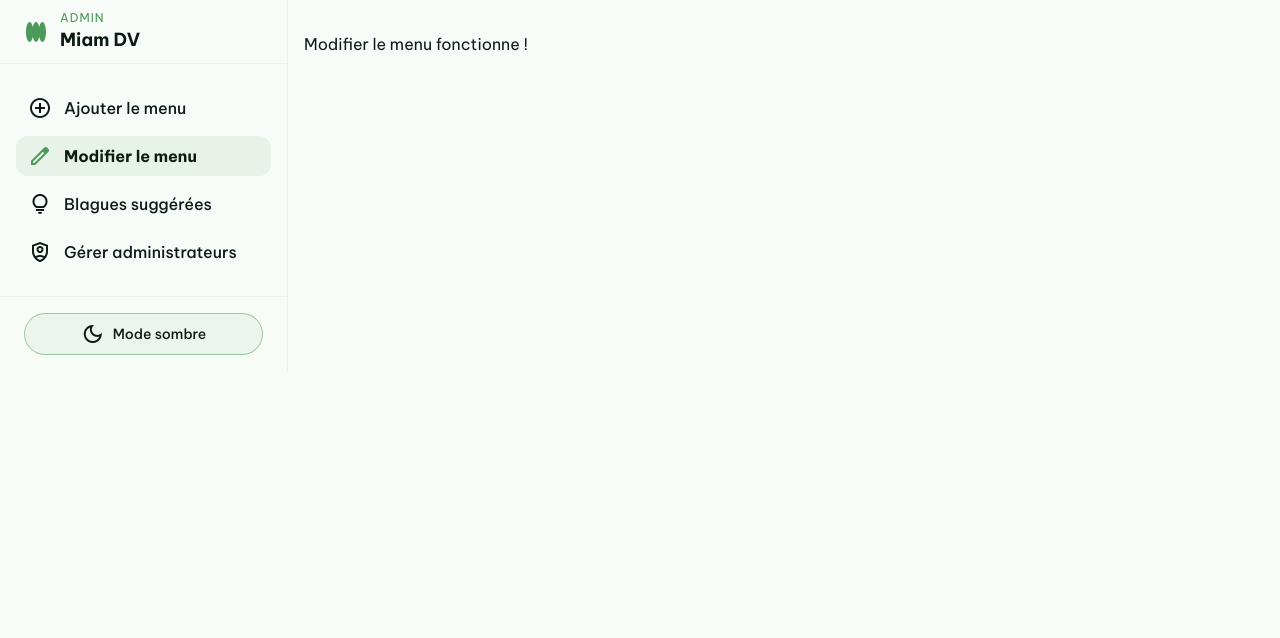
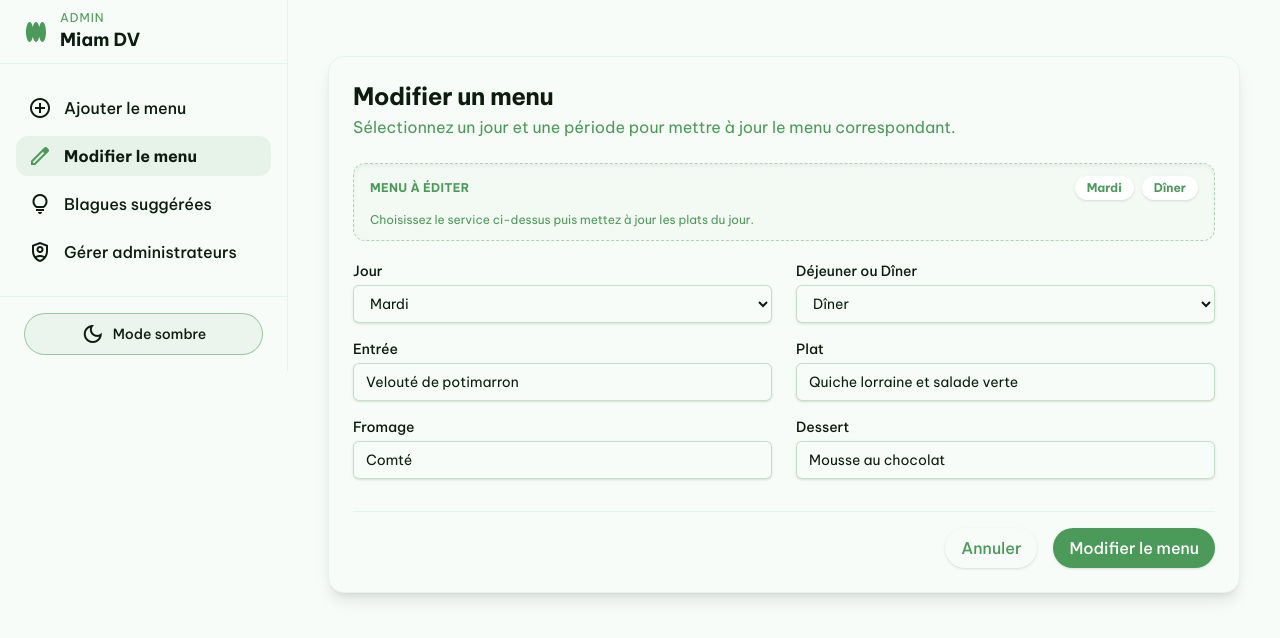
Before and after one commit to Diogo444/Miam-DV, an Angular app: page /admin/modifier-menu in a window 1280 px wide. Shown: the top 638 px of the page. Built offline with nearby package versions, Linux system fonts and the light colour scheme; sample sign-in values are in the browser's storage.

Commit message:
Ajout de l'api pour les proverbes et de suppresion complete fin de la semaine

```diff
--- a/src/app/components/admin/edit-menu/edit-menu.html
+++ b/src/app/components/admin/edit-menu/edit-menu.html
@@ -1 +1,149 @@
-<p>Modifier le menu fonctionne !</p>
+<div class="flex flex-1 flex-col w-full">
+  <main class="flex-1 p-6">
+    <div
+      class="flex flex-col items-stretch justify-start rounded-xl border border-primary-light bg-background-light shadow-lg dark:border-primary/20 dark:bg-background-dark/50"
+    >
+      <div class="flex w-full flex-col items-stretch justify-center p-6">
+        <div class="mb-6">
+          <h2 class="text-2xl font-bold leading-tight tracking-[-0.015em]">Modifier un menu</h2>
+          <p class="mt-1 text-base font-normal leading-normal text-text-muted dark:text-primary/90">
+            Sélectionnez un jour et une période pour mettre à jour le menu correspondant.
+          </p>
+        </div>
+
+        <div
+          class="mb-5 flex flex-col gap-3 rounded-lg border border-dashed border-primary/40 bg-primary-light/30 px-4 py-3 text-sm text-text-main shadow-inner dark:border-primary/25 dark:bg-background-dark/60"
+        >
+          <div class="flex flex-wrap items-center justify-between gap-3">
+            <span
+              class="text-xs font-semibold uppercase tracking-wide text-text-muted dark:text-primary/70"
+            >
+              Menu à éditer
+            </span>
+            <div class="flex items-center gap-2">
+              <span
+                class="rounded-full bg-white px-3 py-1 text-xs font-semibold text-primary shadow-sm dark:bg-background-dark/80"
+              >
+                Mardi
+              </span>
+              <span
+                class="rounded-full bg-white px-3 py-1 text-xs font-semibold text-primary shadow-sm dark:bg-background-dark/80"
+              >
+                Dîner
+              </span>
+            </div>
+          </div>
+          <p class="text-xs text-text-muted dark:text-primary/80">
+            Choisissez le service ci-dessus puis mettez à jour les plats du jour.
+          </p>
+        </div>
+
+        <form class="grid grid-cols-1 gap-x-6 gap-y-4 md:grid-cols-2">
+          <div>
+            <label class="block text-sm font-medium text-text-main dark:text-background-light" for="day">
+              Jour
+            </label>
+            <select
+              class="mt-1 block w-full rounded-md border border-primary/30 bg-background-light/70 py-2 pl-3 pr-10 text-base text-text-main shadow-sm transition focus:border-primary focus:outline-none focus:ring-2 focus:ring-primary/60 focus:ring-offset-2 focus:ring-offset-background-light dark:border-primary/25 dark:bg-background-dark/60 dark:text-background-light dark:focus:border-primary dark:focus:ring-primary/70 dark:focus:ring-offset-background-dark sm:text-sm"
+              id="day"
+              name="day"
+            >
+              <option>Lundi</option>
+              <option selected>Mardi</option>
+              <option>Mercredi</option>
+              <option>Jeudi</option>
+              <option>Vendredi</option>
+            </select>
+          </div>
+          <div>
+            <label class="block text-sm font-medium text-text-main dark:text-background-light" for="meal">
+              Déjeuner ou Dîner
+            </label>
+            <select
+              class="mt-1 block w-full rounded-md border border-primary/30 bg-background-light/70 py-2 pl-3 pr-10 text-base text-text-main shadow-sm transition focus:border-primary focus:outline-none focus:ring-2 focus:ring-primary/60 focus:ring-offset-2 focus:ring-offset-background-light dark:border-primary/25 dark:bg-background-dark/60 dark:text-background-light dark:focus:border-primary dark:focus:ring-primary/70 dark:focus:ring-offset-background-dark sm:text-sm"
+              id="meal"
+              name="meal"
+            >
+              <option>Déjeuner</option>
+              <option selected>Dîner</option>
+            </select>
+          </div>
+
+          <div class="md:col-span-2 grid grid-cols-1 gap-x-6 gap-y-4 md:grid-cols-2">
+            <div>
+              <label class="block text-sm font-medium text-text-main dark:text-background-light" for="starter">
+                Entrée
+              </label>
+              <input
+                class="mt-1 block w-full rounded-md border border-primary/30 bg-background-light/70 px-3 py-2 text-text-main shadow-sm transition focus:border-primary focus:ring-2 focus:ring-primary/60 focus:ring-offset-2 focus:ring-offset-background-light placeholder:text-text-muted/70 dark:border-primary/25 dark:bg-background-dark/60 dark:text-background-light dark:placeholder:text-background-light/50 dark:focus:border-primary dark:focus:ring-primary/70 dark:focus:ring-offset-background-dark sm:text-sm"
+                id="starter"
+                name="starter"
+                type="text"
+                value="Velouté de potimarron"
+              />
+            </div>
+            <div>
+              <label
+                class="block text-sm font-medium text-text-main dark:text-background-light"
+                for="main-course"
+              >
+                Plat
+              </label>
+              <input
+                class="mt-1 block w-full rounded-md border border-primary/30 bg-background-light/70 px-3 py-2 text-text-main shadow-sm transition focus:border-primary focus:ring-2 focus:ring-primary/60 focus:ring-offset-2 focus:ring-offset-background-light placeholder:text-text-muted/70 dark:border-primary/25 dark:bg-background-dark/60 dark:text-background-light dark:placeholder:text-background-light/50 dark:focus:border-primary dark:focus:ring-primary/70 dark:focus:ring-offset-background-dark sm:text-sm"
+                id="main-course"
+                name="main-course"
+                type="text"
+                value="Quiche lorraine et salade verte"
+              />
+            </div>
+            <div>
+              <label class="block text-sm font-medium text-text-main dark:text-background-light" for="cheese">
+                Fromage
+              </label>
+              <input
+                class="mt-1 block w-full rounded-md border border-primary/30 bg-background-light/70 px-3 py-2 text-text-main shadow-sm transition focus:border-primary focus:ring-2 focus:ring-primary/60 focus:ring-offset-2 focus:ring-offset-background-light placeholder:text-text-muted/70 dark:border-primary/25 dark:bg-background-dark/60 dark:text-background-light dark:placeholder:text-background-light/50 dark:focus:border-primary dark:focus:ring-primary/70 dark:focus:ring-offset-background-dark sm:text-sm"
+                id="cheese"
+                name="cheese"
+                type="text"
+                value="Comté"
+              />
+            </div>
+            <div>
+              <label
+                class="block text-sm font-medium text-text-main dark:text-background-light"
+                for="dessert"
+              >
+                Dessert
+              </label>
+              <input
+                class="mt-1 block w-full rounded-md border border-primary/30 bg-background-light/70 px-3 py-2 text-text-main shadow-sm transition focus:border-primary focus:ring-2 focus:ring-primary/60 focus:ring-offset-2 focus:ring-offset-background-light placeholder:text-text-muted/70 dark:border-primary/25 dark:bg-background-dark/60 dark:text-background-light dark:placeholder:text-background-light/50 dark:focus:border-primary dark:focus:ring-primary/70 dark:focus:ring-offset-background-dark sm:text-sm"
+                id="dessert"
+                name="dessert"
+                type="text"
+                value="Mousse au chocolat"
+              />
+            </div>
+          </div>
+
+          <div
+            class="md:col-span-2 mt-4 flex items-center justify-end gap-4 border-t border-primary-light pt-4 dark:border-primary/20"
+          >
+            <button
+              class="inline-flex items-center justify-center gap-2 whitespace-nowrap rounded-full px-4 py-2 text-base font-medium leading-6 text-text-muted shadow-sm transition-all hover:bg-primary-light/80 focus:outline-none focus:ring-2 focus:ring-primary/50 focus:ring-offset-2 focus:ring-offset-background-light dark:text-primary/90 dark:hover:bg-primary/10 dark:focus:ring-offset-background-dark"
+              type="button"
+            >
+              <span>Annuler</span>
+            </button>
+            <button
+              class="inline-flex items-center justify-center gap-2 whitespace-nowrap rounded-full bg-primary px-4 py-2 text-base font-medium leading-6 text-white shadow-sm transition-all hover:bg-primary/90 focus:outline-none focus:ring-2 focus:ring-primary focus:ring-offset-2 focus:ring-offset-background-light dark:focus:ring-offset-background-dark"
+              type="submit"
+            >
+              <span>Modifier le menu</span>
+            </button>
+          </div>
+        </form>
+      </div>
+    </div>
+  </main>
+</div>
--- a/src/app/components/public/proverbe/proverbe.ts
+++ b/src/app/components/public/proverbe/proverbe.ts
@@ -61,12 +61,12 @@ export class Proverbe implements OnInit {
     this.submitError.set(null);
 
     const formValue = this.form.value;
-    const newProverbe: Partial<ProverbeModel> = {
+    const payload = {
       type: formValue.type || 'Blague',
       content: formValue.content || '',
     };
 
-    this.api.addProverbe(newProverbe as ProverbeModel).subscribe({
+    this.api.addProverbe(payload).subscribe({
       next: () => {
         this.getProverbes();
         this.form.reset({ type: 'Blague', content: '' });
--- a/src/app/services/api/api.ts
+++ b/src/app/services/api/api.ts
@@ -27,9 +27,11 @@ export class Api {
     return this.http.get<Proverbe | Proverbe[]>(`${this.baseUrl}/proverbes`);
   }
 
-  addProverbe(proverbe: Proverbe){
-    return this.http.post<Proverbe>(`${this.baseUrl}/proverbes`, proverbe);
+  addProverbe(proverbe: { type: string; content: string }) {
+    return this.http.post(`${this.baseUrl}/proverbes`, proverbe);
   }
+
+
 
   createOrUpdateProverbe(proverbe: Proverbe){
     return this.http.put<Proverbe[]>(`${this.baseUrl}/proverbes/${(proverbe as any).id}`, proverbe);
```
Also changed, not shown: src/app/components/admin/add-menu/add-menu.ts (+29 -2 lines), 9 other files (tests, documents, lock files or other folders).
